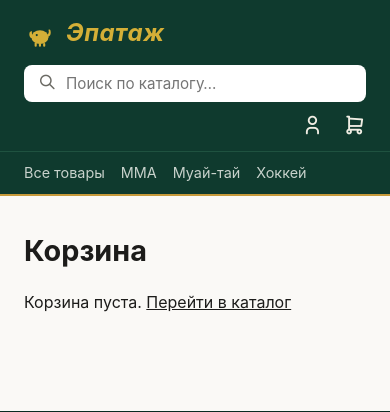
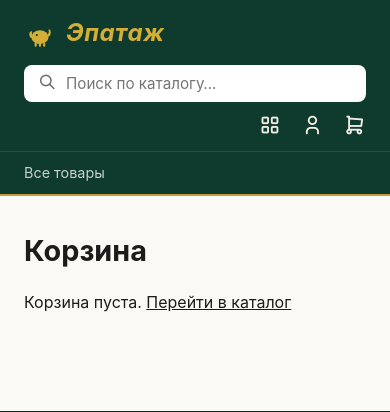
Before and after one commit to LeojBang/epatazh-shop, a Python web app: template app/templates/cart/index.html in a window 390 px wide. Shown: the top 412 px of the page. Run offline with Jinja, Linux system fonts and the light colour scheme; the template is opened without the code that fills it, so the values that code supplies are empty; some libraries are stand-ins or nearby versions.

Commit message:
Remove category nav from header, add Catalog icon, fix mobile cart badge

```diff
--- a/app/admin/views.py
+++ b/app/admin/views.py
@@ -53,7 +53,7 @@ class CategoryAdmin(ModelView, model=Category):
             "choices": [
                 ("", "— без иконки —"),
                 ("ti-karate", "Карате / единоборства"),
-                ("ti-boxing-glove", "Боксёрская перчатка"),
+                ("ti-flame", "Огонь / муай-тай"),
                 ("ti-ice-skating", "Коньки / хоккей"),
                 ("ti-barbell", "Штанга / зал"),
                 ("ti-run", "Бег"),
@@ -62,7 +62,6 @@ class CategoryAdmin(ModelView, model=Category):
                 ("ti-shirt", "Футболка"),
                 ("ti-jacket", "Куртка / верх"),
                 ("ti-medal", "Награда / медаль"),
-                ("ti-flame", "Огонь / хит"),
                 ("ti-star", "Звезда"),
             ],
         }
--- a/app/templates/base.html
+++ b/app/templates/base.html
@@ -33,7 +33,11 @@
             <div class="search-suggest" id="searchSuggest"></div>
         </div>
 
-<nav class="header-actions">
+        <nav class="header-actions">
+            <a href="/catalog" class="action-item">
+                <i class="ti ti-layout-grid" aria-hidden="true"></i>
+                <span>Каталог</span>
+            </a>
             {% if user %}
             <a href="/account/orders" class="action-item">
                 <i class="ti ti-package" aria-hidden="true"></i>
@@ -59,12 +63,12 @@
         </nav>
     </div>
 
-    <nav class="header-nav">
-        <a href="/catalog">Все товары</a>
-        <a href="/catalog?category=mma">ММА</a>
-        <a href="/catalog?category=muay-thai">Муай-тай</a>
-        <a href="/catalog?category=hockey">Хоккей</a>
-    </nav>
+        <nav class="header-nav">
+            <a href="/catalog">Все товары</a>
+            {% for cat in request.state.nav_categories %}
+                <a href="/catalog?category={{ cat.slug }}">{{ cat.name }}</a>
+            {% endfor %}
+        </nav>
 </header>
 
 <main class="container">
```
